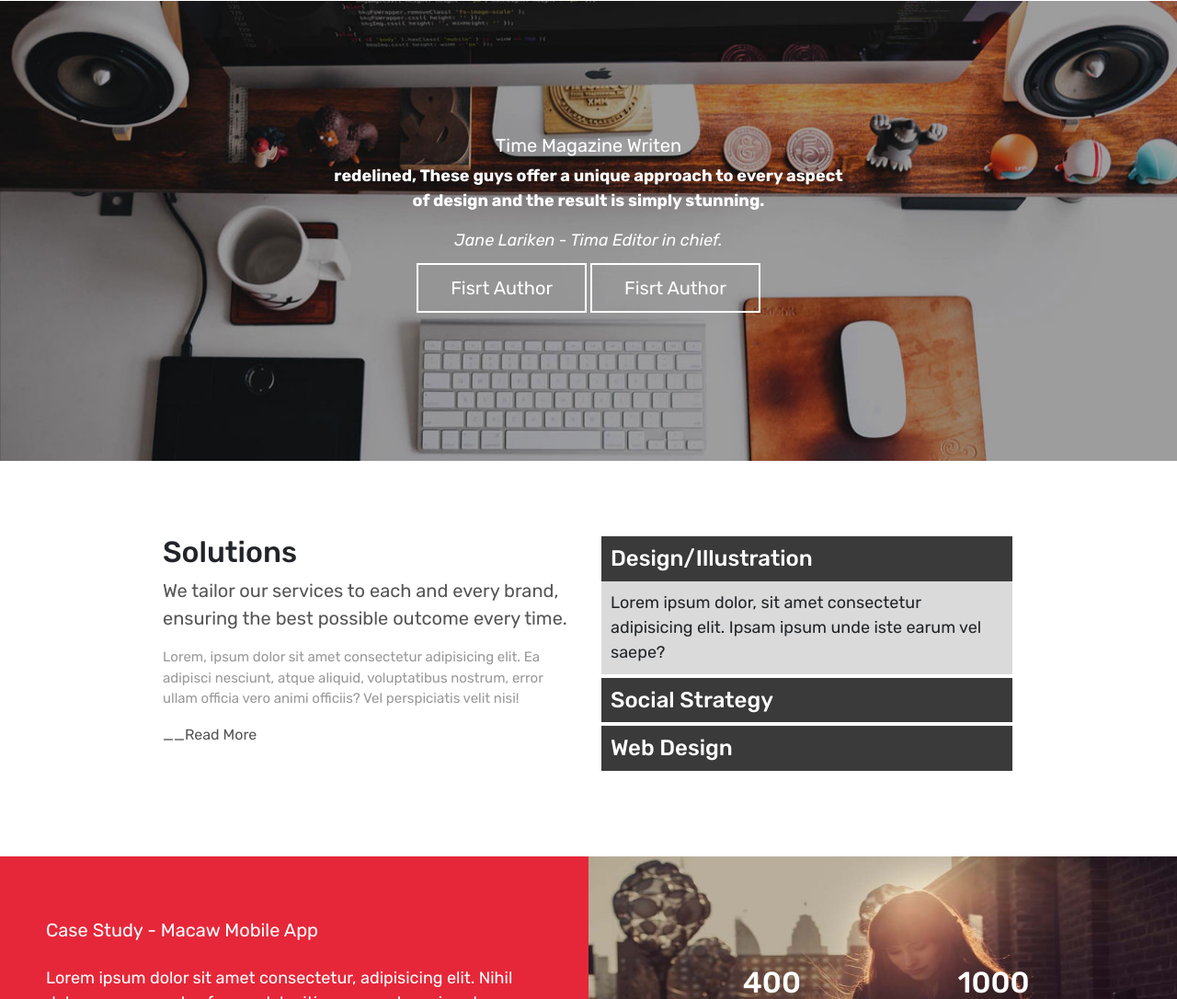
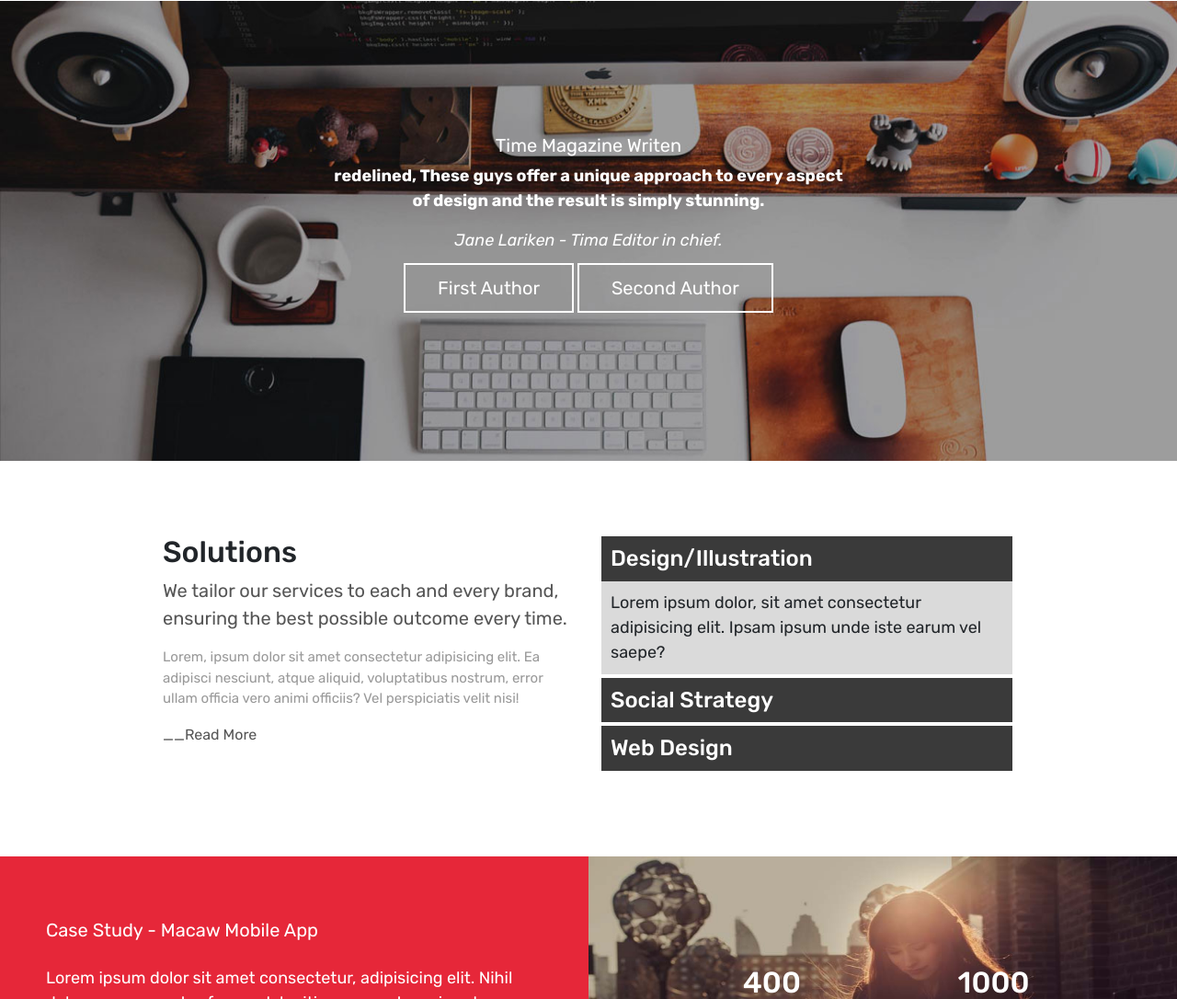
Before and after one commit to mordieh/jQuery-template, a plain HTML site: page index.html in a window 1280 px wide. Shown: the part 928-2014 px from the top of the page at 92% size. Drawn offline with nearby package versions, Linux system fonts and the light colour scheme.

Commit message:
Update index.html

```diff
--- a/index.html
+++ b/index.html
@@ -155,8 +155,8 @@
                 <p class="two">Lorem ipsum dolor sit amet consectetur adipisicing elit. Et libero odio <br>
                     voluptates totam tempore exercitationem?</p>
                 <span>Jane Lariken - Tima Editor in chief.</span><br>
-                <button class="first">Fisrt Author</button>
-                <button class="second">Fisrt Author</button>
+                <button class="first">First Author</button>
+                <button class="second">Second Author</button>
 
             </div>
         </div>
```
